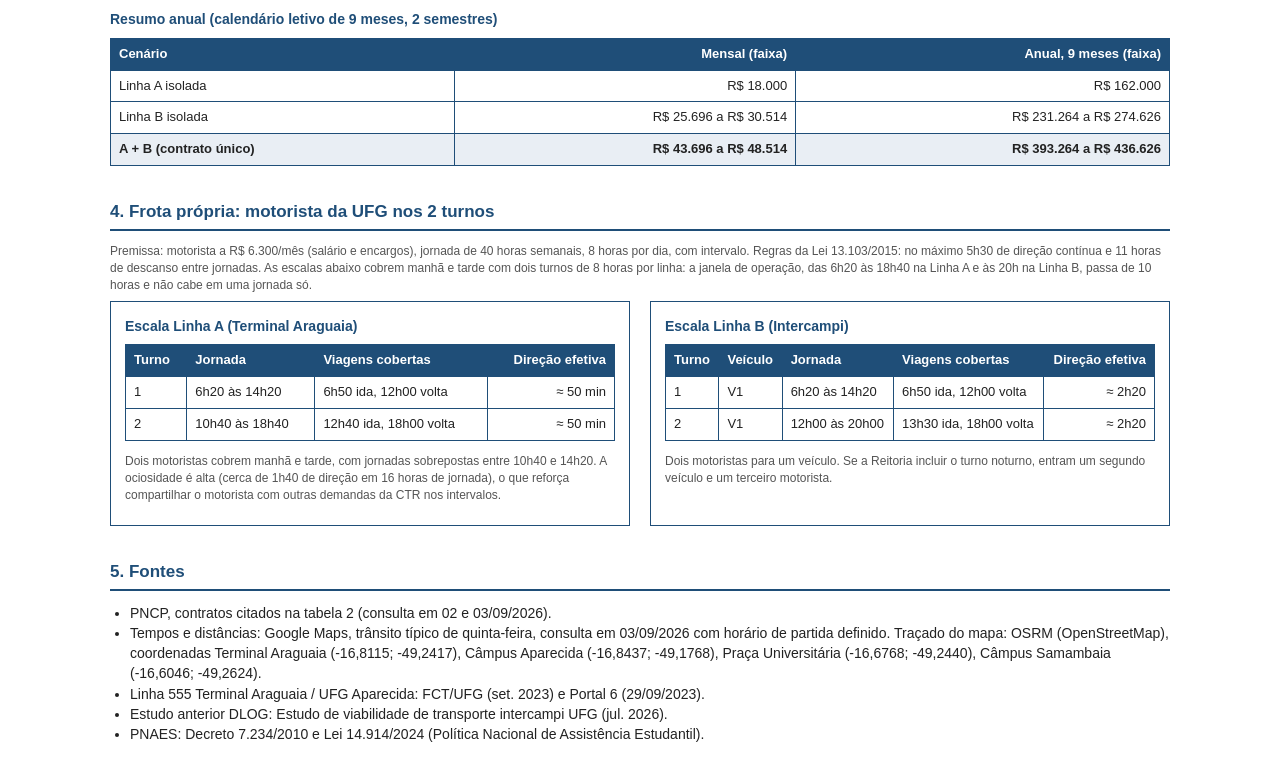
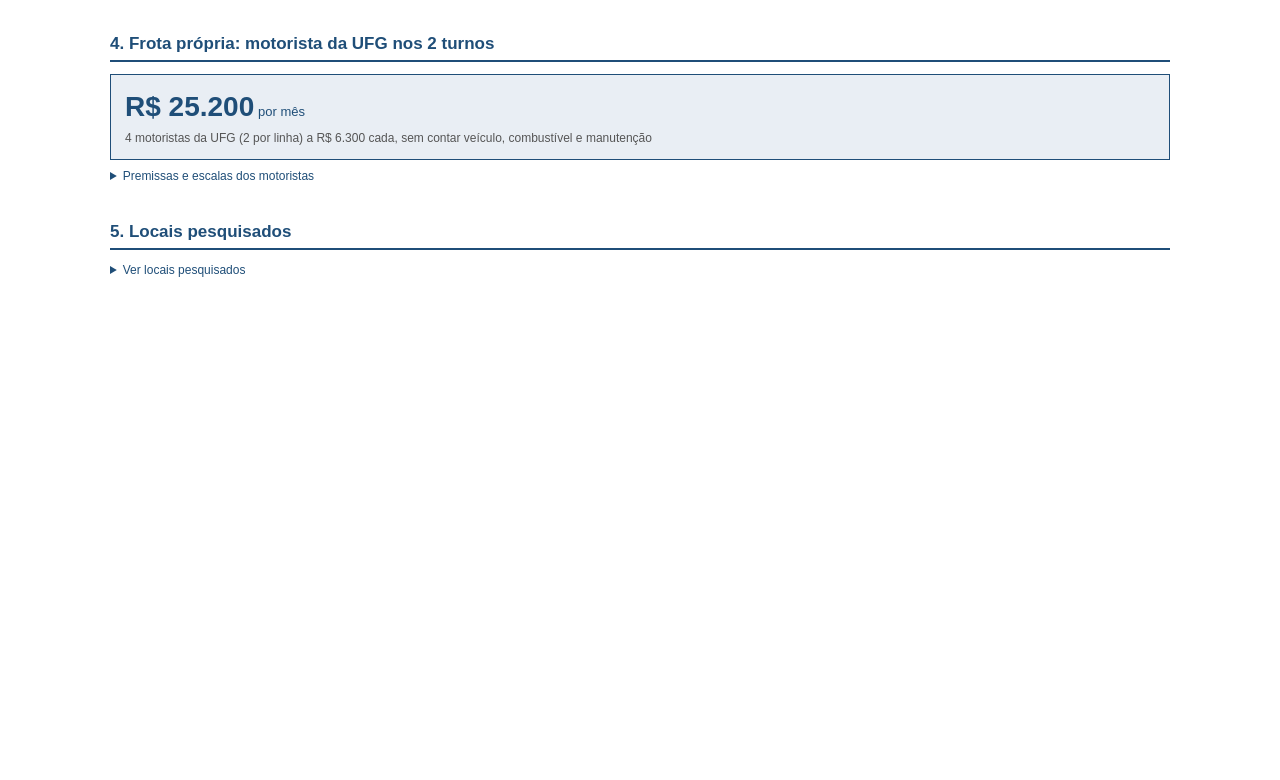
Before and after one commit to guiolive/transporte-aparecida, a plain HTML site: page index.html in a window 1280 px wide. Shown: the part 2147-2927 px from the top of the page. After the commit the page ends 2487 px from the top, so only its background shows below. Drawn offline with nearby package versions, Linux system fonts and the light colour scheme.

Commit message:
Painel: recolhe notas do PNCP, escalas de motoristas e locais pesquisados
A secao 4 passa a mostrar so a folha mensal dos motoristas em destaque; premissa e escalas ficam atras da seta. As notas da tabela do PNCP e a lista de fontes (agora "Locais pesquisados") tambem ficam recolhidas.

Co-Authored-By: Claude Fable 5.1 <noreply@anthropic.com>

```diff
--- a/index.html
+++ b/index.html
@@ -47,6 +47,7 @@ td.t{white-space:nowrap}
 @media(max-width:520px){.custo b{font-size:22px}.ctl{grid-template-columns:1fr}.box table{font-size:12px}.box th,.box td{padding:5px}}
 details{margin-top:8px;font-size:12px}
 summary{cursor:pointer;color:#1F4E78}
+.esc{margin-top:8px}
 </style>
 </head>
 <body>
@@ -76,9 +77,11 @@ summary{cursor:pointer;color:#1F4E78}
 <tr><td>UFRJ, Contrato 07/2026 (campus Macaé), Confianza Transportes. <a href="https://pncp.gov.br/app/contratos/33663683000116/2026/18" target="_blank">PNCP</a></td><td>Linha interpolos com ônibus, motorista e combustível, remuneração por km rodado, medição mensal, mais de um veículo</td><td class="num">não informado</td><td class="num">R$ 123,5 mil<br><small>(R$ 1,48 milhão/ano)</small></td><td>Operação de mais de um veículo, dia inteiro, em cidade média. Ordem de grandeza de um serviço maduro, não de um piloto.</td></tr>
 <tr><td>UFPel, Contrato 58/2025, Kopereck. <a href="https://pncp.gov.br/app/contratos/92242080000100/2025/1748" target="_blank">PNCP</a></td><td>Reforço da linha de apoio, pago por passagem: R$ 8,55 por passageiro, 3,3 milhões de passagens em 5 anos</td><td class="num">não se aplica</td><td class="num">≈ R$ 470 mil<br><small>(R$ 28,2 milhões em 60 meses)</small></td><td>Modelo por passageiro só faz sentido com demanda alta e medida (UFPel: 90 mil passageiros/mês). Não recomendado para piloto.</td></tr>
 </table>
+<details><summary>Como ler a tabela: o que é o piso e a faixa adotada para Goiânia</summary>
 <p class="note">Só os contratos pagos por km permitem comparar preço unitário. Os demais entram como ordem de grandeza do custo mensal de uma operação inteira; o PNCP não publica a quilometragem ou o número de viagens que permitiria converter para km.</p>
 <p class="note"><b>O que é o piso.</b> Nos contratos com veículo dedicado, o edital fixa uma franquia mínima de quilometragem por mês, e a UFG paga essa franquia inteira mesmo rodando menos. No contrato da UFPI são 3.000 km/mês a R$ 9,26/km: mínimo de R$ 27.780 por ônibus, rodando 500 ou 3.000 km. Em troca, o fornecedor mantém veículo e motorista exclusivos para a UFG nos horários do quadro. Viagem não realizada é descontada da fatura (glosa) e gera multa: o piso paga a disponibilidade, não a falta. Sem franquia (por km rodado como na UFC, ou por viagem realizada como no IFPE), o fornecedor continua obrigado a cumprir o quadro contratado; o que muda é onde entra o custo do veículo parado: em vez de um mínimo mensal, ele vai embutido no preço do km ou da viagem, que por isso é maior. Nesse modelo o contrato precisa fixar o quadro de horários como obrigação, o prazo de solicitação de viagens extras e a glosa por falta. No painel, o piso é o valor mínimo mensal por porte de veículo estimado para Goiânia; a calculadora usa o maior entre km × preço e o piso.</p>
 <p class="note">Faixa adotada para Goiânia/Aparecida, com veículo e motorista dedicados (o preço por km cai quando a franquia mensal sobe; abaixo de 2.500 km/mês o piso passa a mandar): van 15 lugares R$ 6,50 a 8,00/km (piso ≈ R$ 14 mil/mês); micro-ônibus 28 lugares R$ 8,00 a 9,50/km (piso ≈ R$ 18 mil/mês); ônibus 44 lugares R$ 9,50 a 11,00/km (piso ≈ R$ 24 mil/mês).</p>
+</details>
 
 <h2>3. Painel de custo</h2>
 <div class="grid">
@@ -140,8 +143,10 @@ summary{cursor:pointer;color:#1F4E78}
 
 
 <h2>4. Frota própria: motorista da UFG nos 2 turnos</h2>
+<div class="custo"><b>R$ 25.200</b> <small>por mês</small><span>4 motoristas da UFG (2 por linha) a R$ 6.300 cada, sem contar veículo, combustível e manutenção</span></div>
+<details><summary>Premissas e escalas dos motoristas</summary>
 <p class="note">Premissa: motorista a R$ 6.300/mês (salário e encargos), jornada de 40 horas semanais, 8 horas por dia, com intervalo. Regras da Lei 13.103/2015: no máximo 5h30 de direção contínua e 11 horas de descanso entre jornadas. As escalas abaixo cobrem manhã e tarde com dois turnos de 8 horas por linha: a janela de operação, das 6h20 às 18h40 na Linha A e às 20h na Linha B, passa de 10 horas e não cabe em uma jornada só.</p>
-<div class="grid">
+<div class="grid esc">
 <div class="box">
 <h3>Escala Linha A (Terminal Araguaia)</h3>
 <table>
@@ -161,8 +166,10 @@ summary{cursor:pointer;color:#1F4E78}
 <p class="note">Dois motoristas para um veículo. Se a Reitoria incluir o turno noturno, entram um segundo veículo e um terceiro motorista.</p>
 </div>
 </div>
+</details>
 
-<h2>5. Fontes</h2>
+<h2>5. Locais pesquisados</h2>
+<details><summary>Ver locais pesquisados</summary>
 <ul>
 <li>PNCP, contratos citados na tabela 2 (consulta em 02 e 03/09/2026).</li>
 <li>Tempos e distâncias: Google Maps, trânsito típico de quinta-feira, consulta em 03/09/2026 com horário de partida definido. Traçado do mapa: OSRM (OpenStreetMap), coordenadas Terminal Araguaia (-16,8115; -49,2417), Câmpus Aparecida (-16,8437; -49,1768), Praça Universitária (-16,6768; -49,2440), Câmpus Samambaia (-16,6046; -49,2624).</li>
@@ -170,6 +177,7 @@ summary{cursor:pointer;color:#1F4E78}
 <li>Estudo anterior DLOG: Estudo de viabilidade de transporte intercampi UFG (jul. 2026).</li>
 <li>PNAES: Decreto 7.234/2010 e Lei 14.914/2024 (Política Nacional de Assistência Estudantil).</li>
 </ul>
+</details>
 </div>
 <script src="https://cdnjs.cloudflare.com/ajax/libs/leaflet/1.9.4/leaflet.min.js"></script>
 <script>
```
